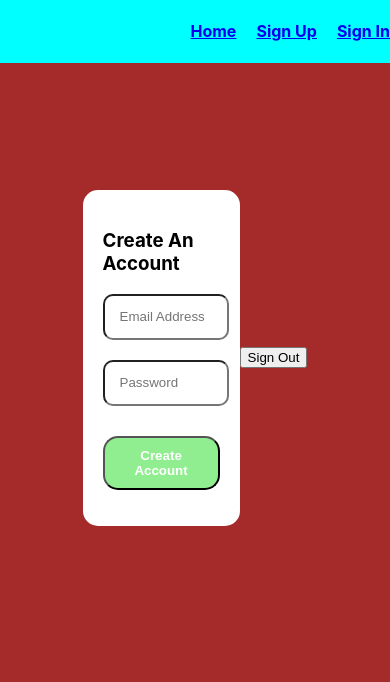
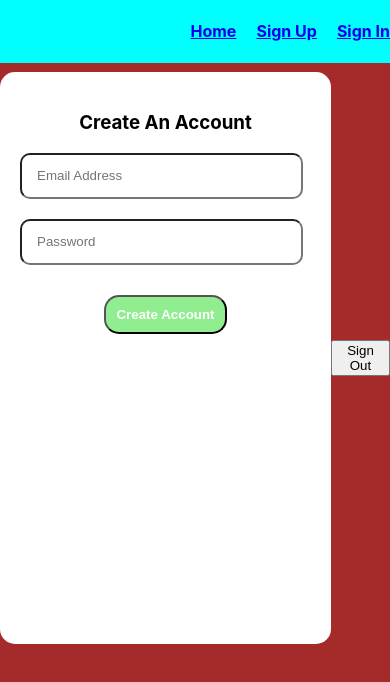
Before and after one commit to QuinSack/qfc_sampa_valley, a React (Create React App) app: page /signup in a window 390 px wide. Shown: the top 682 px of the page. Built offline with nearby package versions, Linux system fonts and the light colour scheme.

Commit message:
refactor

```diff
--- a/src/styles/login.css
+++ b/src/styles/login.css
@@ -11,7 +11,7 @@
     display: flex;
     flex-direction: column;
     gap: 20px;
-    background-color: blueviolet;
+    background-color: white;
     width: 25%;
     height: 65%;
     align-items: center;
--- a/src/styles/signup.css
+++ b/src/styles/signup.css
@@ -44,3 +44,10 @@
     width: 100%;
     gap: 20px;
 }
+
+@media only screen and (max-width: 768px){
+    .signupcontent{
+        width: 90%;
+        height: 90%;
+    }
+}
```
